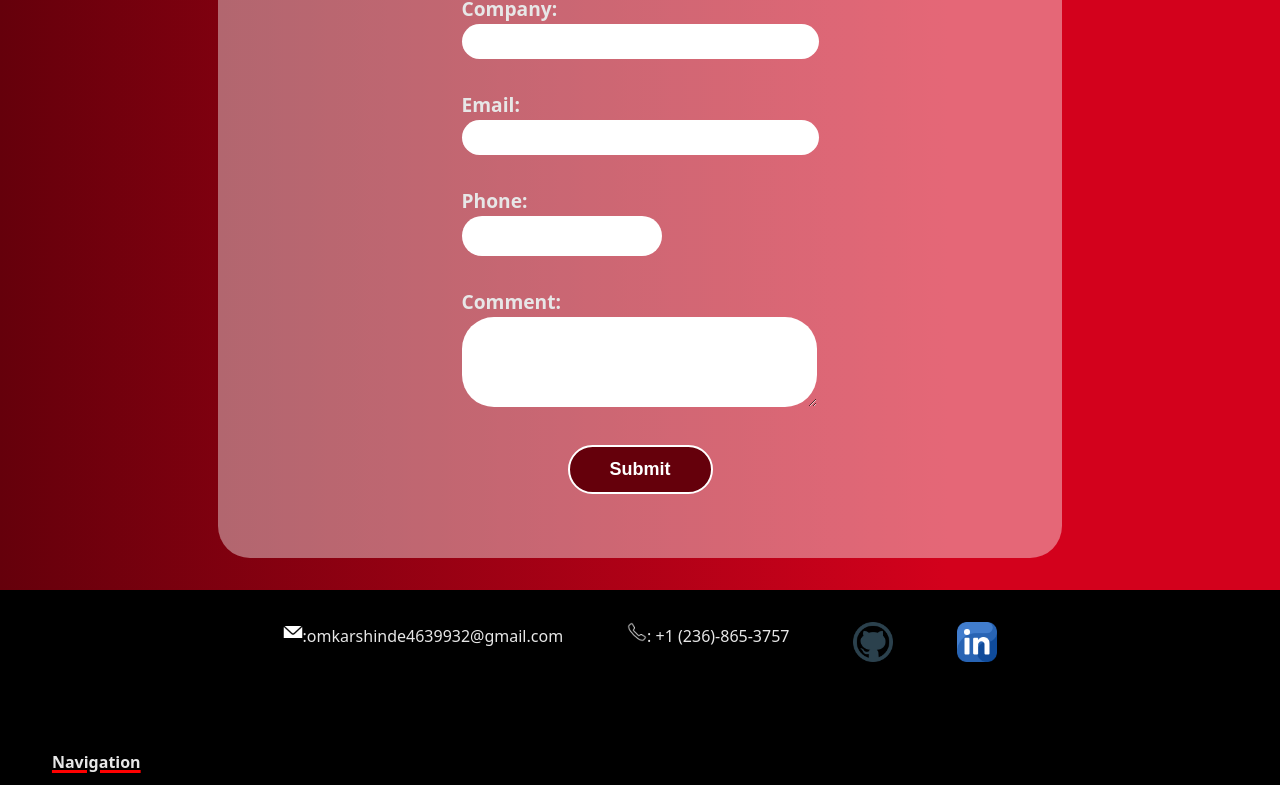
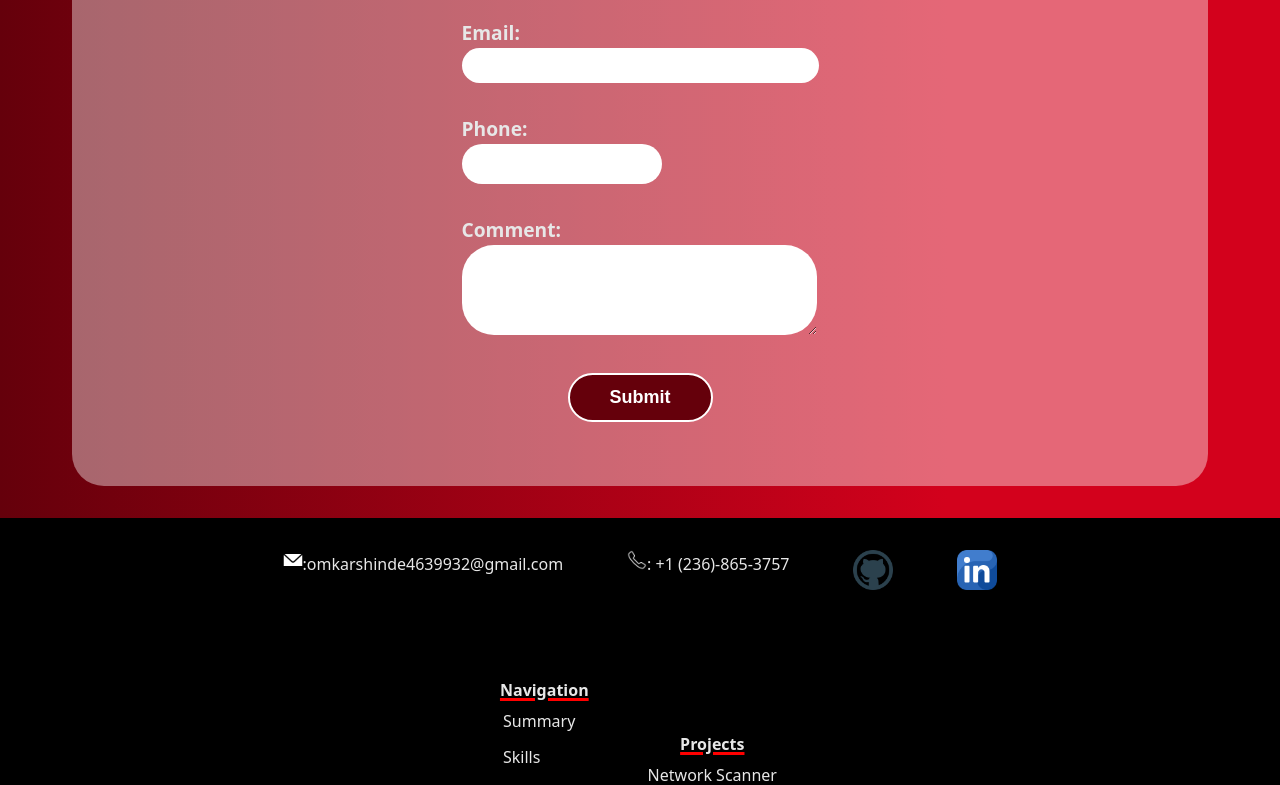
Before and after one commit to Omkar463-maker/omkar463-maker.github.io, a React (Vite) app: page / in a window 1280 px wide. Shown: the part 3948-4733 px from the top of the page. Built offline with nearby package versions, Linux system fonts and the light colour scheme.

Commit message:
resized images and added nav bar and project sectoon to the footer

```diff
--- a/src/App.css
+++ b/src/App.css
@@ -10,7 +10,7 @@
 
 .main {
     width: 100%;
-    max-width: 908px;
+    max-width: 1200px;
     margin: 0 auto;
     padding: 0 20x;
     box-sizing: border-box;
@@ -430,6 +430,11 @@
     height: 40px;
 }
 
+.foot_cont {
+    display: flex;
+    justify-content: center;
+}
+
 .nav {
     margin: 3rem 3rem;
     align-items: center;
--- a/src/App.jsx
+++ b/src/App.jsx
@@ -219,6 +219,7 @@ function App() {
                 <li><a href='www.linkedin.com/in/omkar-shinde-931baa170'><img className='linkedin' src='../src/assets/linkedin.png' /></a></li>
               </ul>
             </div>
+            <div className="foot_cont">
             <table className='nav'>
               <tbody>
                 <th>Navigation</th>
@@ -236,6 +237,7 @@ function App() {
                 <tr><td>Monitoring App</td></tr>
               </tbody>
             </table>
+            </div>
           </div>
         </section>
       <Footer />
```
